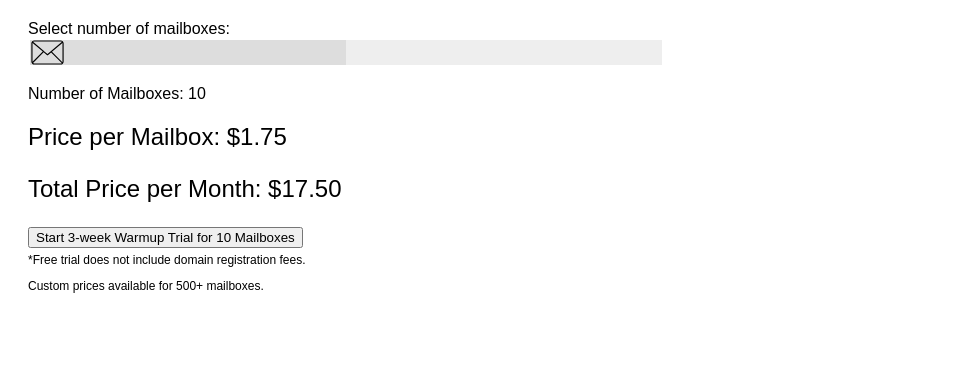
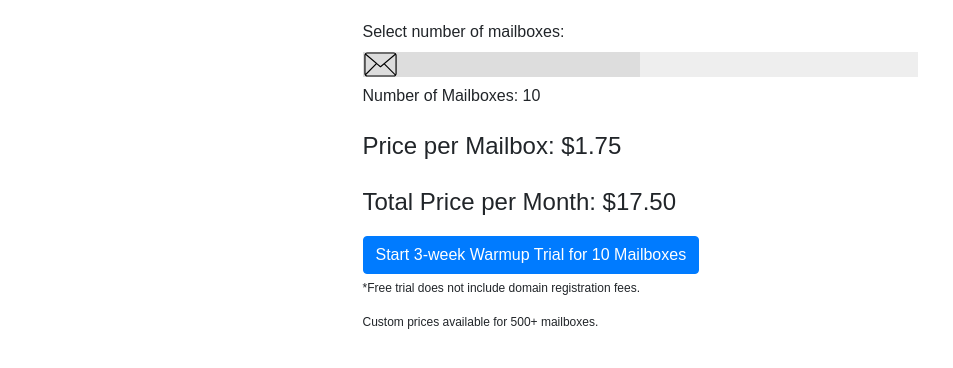
Before and after one commit to talentseek/massmailbox, a plain HTML site: page index.html in a window 1280 px wide. Shown: the whole page, without its empty margins (0-953 px from the left). Drawn offline with nearby package versions, Linux system fonts and the light colour scheme.

Commit message:
bootstrap commit

```diff
--- a/index.html
+++ b/index.html
@@ -2,18 +2,21 @@
 <html>
 <head>
     <title>MassMailbox Pricing</title>
+    <!-- Include Bootstrap CSS from BootstrapCDN -->
+    <link rel="stylesheet" href="https://stackpath.bootstrapcdn.com/bootstrap/4.3.1/css/bootstrap.min.css">
+
     <style>
         body { font-family: Arial, sans-serif; }
         .slider-container {
-            margin: 20px;
-            width: 50%; /* Set the container width to 50% of the page */
+            margin: 20px auto;
+            width: 50%;
         }
         #price, #totalPrice { font-size: 24px; margin-top: 20px; }
         .small-print { font-size: 12px; margin-top: 5px; }
         .slider {
             -webkit-appearance: none;
             appearance: none;
-            width: 100%; /* Slider takes full width of its container */
+            width: 100%;
             height: 25px;
             outline: none;
             background: linear-gradient(to right, #ddd 50%, #eee 50%);
@@ -30,19 +33,25 @@
             height: 35px;
             background: url('mailbox.svg');
         }
+        .btn-primary {
+            background-color: #007bff;
+            border-color: #007bff;
+        }
     </style>
 </head>
 <body>
 
+<div class="container">
     <div class="slider-container">
         <label for="mailboxSlider">Select number of mailboxes:</label>
         <input type="range" min="10" max="500" value="10" class="slider" id="mailboxSlider" step="10">
         <p>Number of Mailboxes: <span id="numberOfMailboxes">10</span></p>
         <p id="price">Price per Mailbox: $1.75</p>
         <p id="totalPrice">Total Price per Month: $17.50</p>
-    <button id="trialButton">Start 3-week Warmup Trial for 10 Mailboxes</button>
+        <button id="trialButton" class="btn btn-primary">Start 3-week Warmup Trial for 10 Mailboxes</button>
         <p class="small-print">*Free trial does not include domain registration fees.</p>
         <p class="small-print">Custom prices available for 500+ mailboxes.</p>
+    </div>
 </div>
 
 <script>
```
Also changed, not shown: 1 other file. Lines whose indentation alone changed are shown as unchanged.
